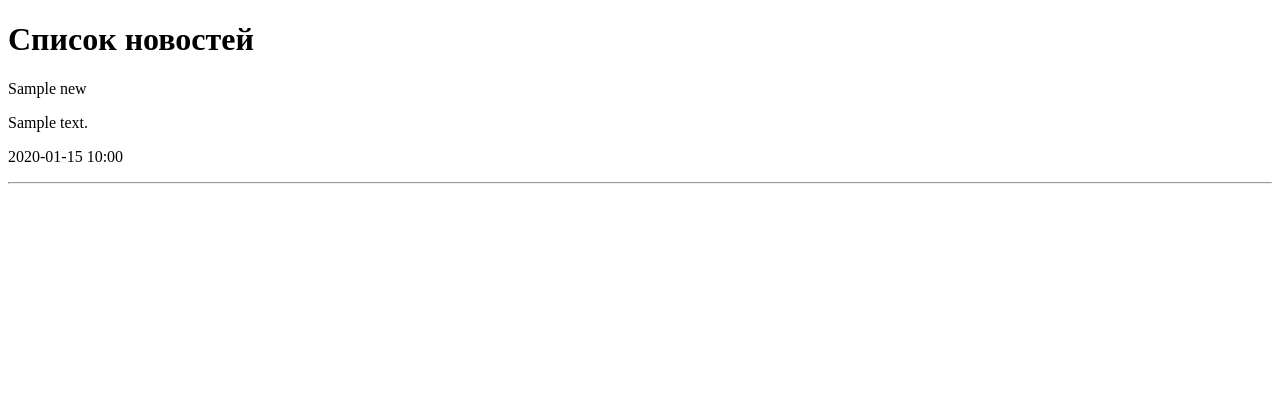
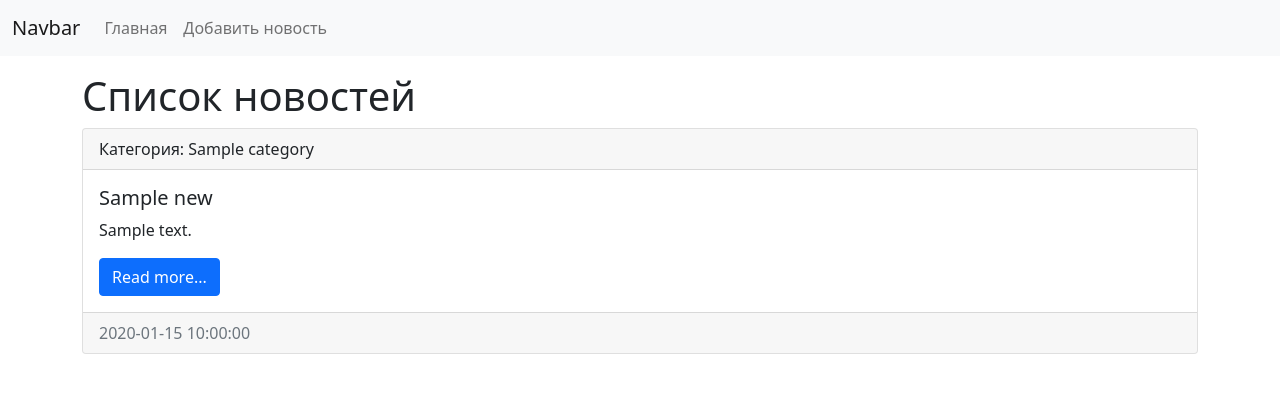
Before and after one commit to AlexanderPoleshchuk/news, a Django app: page / in a window 1280 px wide. Shown: the top 393 px of the page. Run offline with Django 3.2, Linux system fonts and the light colour scheme; tables that the repository leaves empty hold one stand-in row (values such as "Sample post").

Commit message:
change template

```diff
--- a/mysite/news/templates/news/index.html
+++ b/mysite/news/templates/news/index.html
@@ -1,20 +1,58 @@
-<!DOCTYPE html>
-<html lang="ru">
+<!doctype html>
+<html lang="en">
 <head>
-    <meta charset="UTF-8">
+    <meta charset="utf-8">
+    <meta name="viewport" content="width=device-width, initial-scale=1">
+
+    <link href="https://cdn.jsdelivr.net/npm/bootstrap@5.0.0-beta2/dist/css/bootstrap.min.css" rel="stylesheet"
+          integrity="sha384-BmbxuPwQa2lc/FVzBcNJ7UAyJxM6wuqIj61tLrc4wSX0szH/Ev+nYRRuWlolflfl" crossorigin="anonymous">
+
     <title>{{ title }}</title>
 </head>
 <body>
-<h1>{{ title }}</h1>
+<nav class="navbar navbar-expand-lg navbar-light bg-light">
+    <div class="container-fluid">
+        <a class="navbar-brand" href="/">Navbar</a>
+        <button class="navbar-toggler" type="button" data-bs-toggle="collapse" data-bs-target="#navbarSupportedContent"
+                aria-controls="navbarSupportedContent" aria-expanded="false" aria-label="Toggle navigation">
+            <span class="navbar-toggler-icon"></span>
+        </button>
+        <div class="collapse navbar-collapse" id="navbarSupportedContent">
+            <ul class="navbar-nav me-auto mb-2 mb-lg-0">
+                <li class="nav-item"><a class="nav-link" href="/">Главная</a></li>
+                <li class="nav-item"><a class="nav-link" href="/">Добавить новость</a></li>
+            </ul>
+        </div>
+    </div>
+</nav>
 
-{% for item in news %}
-    <div>
-        <p>{{ item.title }}</p>
-        <p>{{ item.content }}</p>
-        <p>{{ item.created_at | date:'Y-m-d H:i' }}</p>
-        <hr>
+<div class="container mt-3">
+    <h1>{{ title }}</h1>
+    <div class="row">
+        <div class="col-md-12">
+            {% for item in news %}
+                <div class="card mb-3">
+                    <div class="card-header">
+                        Категория: {{ item.category }}
+                    </div>
+                    <div class="card-body">
+                        <h5 class="card-title">{{ item.title }}</h5>
+                        <p class="card-text"> {{ item.content }}</p>
+                        <a href="#" class="btn btn-primary">Read more...</a>
+                    </div>
+                    <div class="card-footer text-muted">
+                        {{ item.created_at | date:'Y-m-d H:i:s' }}
+                    </div>
+                </div>
+            {% endfor %}
+        </div>
     </div>
-{% endfor %}
+</div>
+
+
+<script src="https://cdn.jsdelivr.net/npm/bootstrap@5.0.0-beta2/dist/js/bootstrap.bundle.min.js"
+        integrity="sha384-b5kHyXgcpbZJO/tY9Ul7kGkf1S0CWuKcCD38l8YkeH8z8QjE0GmW1gYU5S9FOnJ0"
+        crossorigin="anonymous"></script>
 
 </body>
 </html>
```
